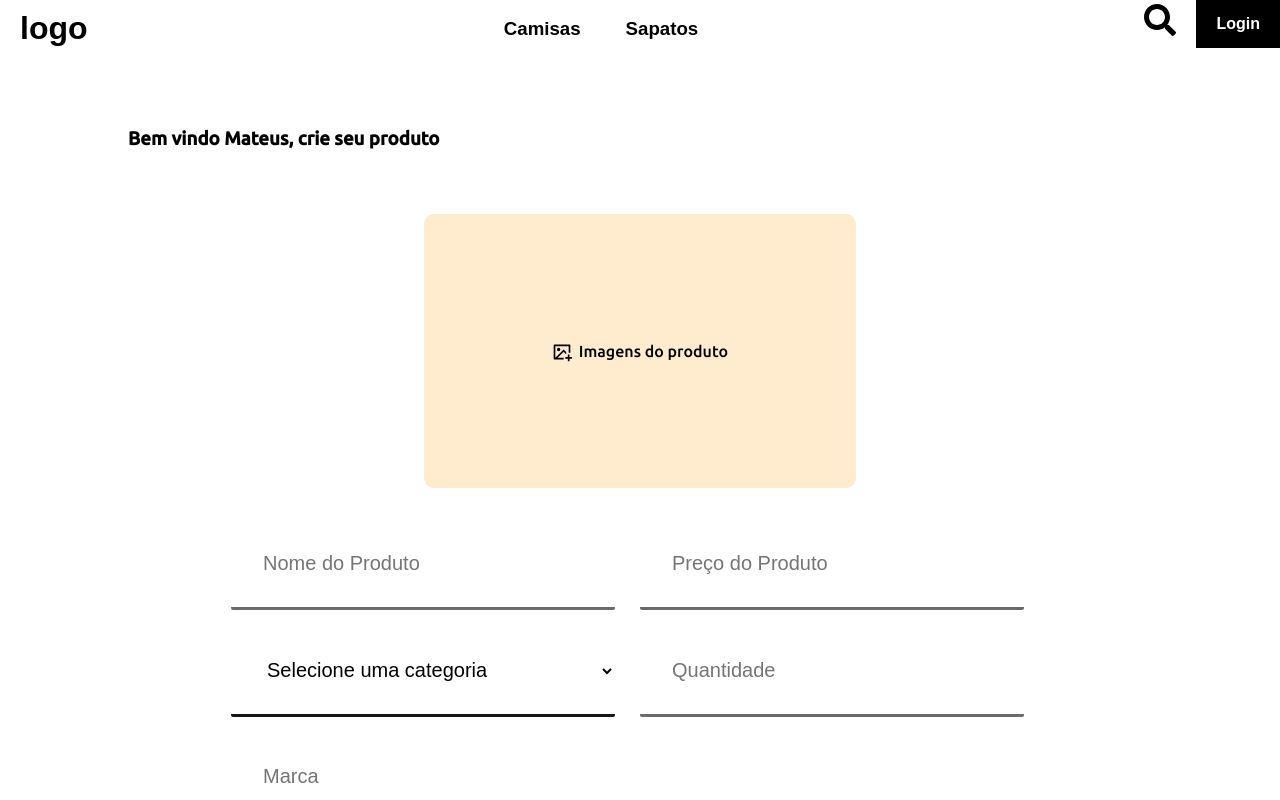
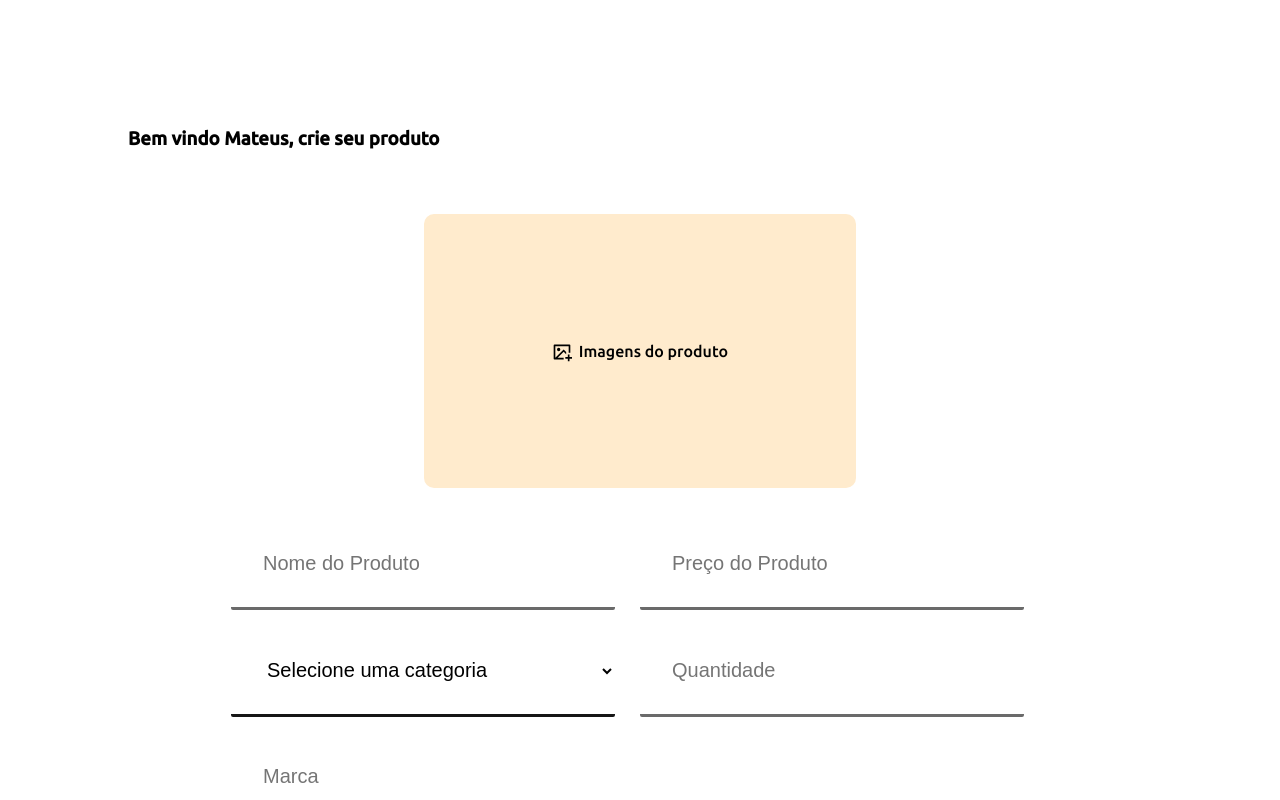
Before and after one commit to GustavoSMelo/AtomicMarketplace, a React (Create React App) app in the folder web/: page /salesman/create/product in a window 1280 px wide. Shown: the top 800 px of the page. Built offline with nearby package versions, Linux system fonts and the light colour scheme.

Commit message:
update view to create new products

```diff
--- a/web/src/views/createProduct/index.tsx
+++ b/web/src/views/createProduct/index.tsx
@@ -48,13 +48,12 @@ const CreateProduct: React.FC = () => {
 
       return setStatus(<PopupCard backgroundcolor='#51B556' textcolor='#295C2C' content='Produto criado com sucesso'/>)
     } catch (err) {
-      setStatus(<PopupCard backgroundcolor='#FA6450' textcolor='#5C241D' content='Produto criado com sucesso'/>)
+      setStatus(<PopupCard backgroundcolor='#FA6450' textcolor='#5C241D' content='Erro ao criar um novo produto, verifique os campos e espere a imagem carregar, e tente novamente'/>)
     }
   }
 
   return (
     <>
-      <Navbar />
       <Container>
         <h3>Bem vindo Mateus, crie seu produto</h3>
         <form>
```
